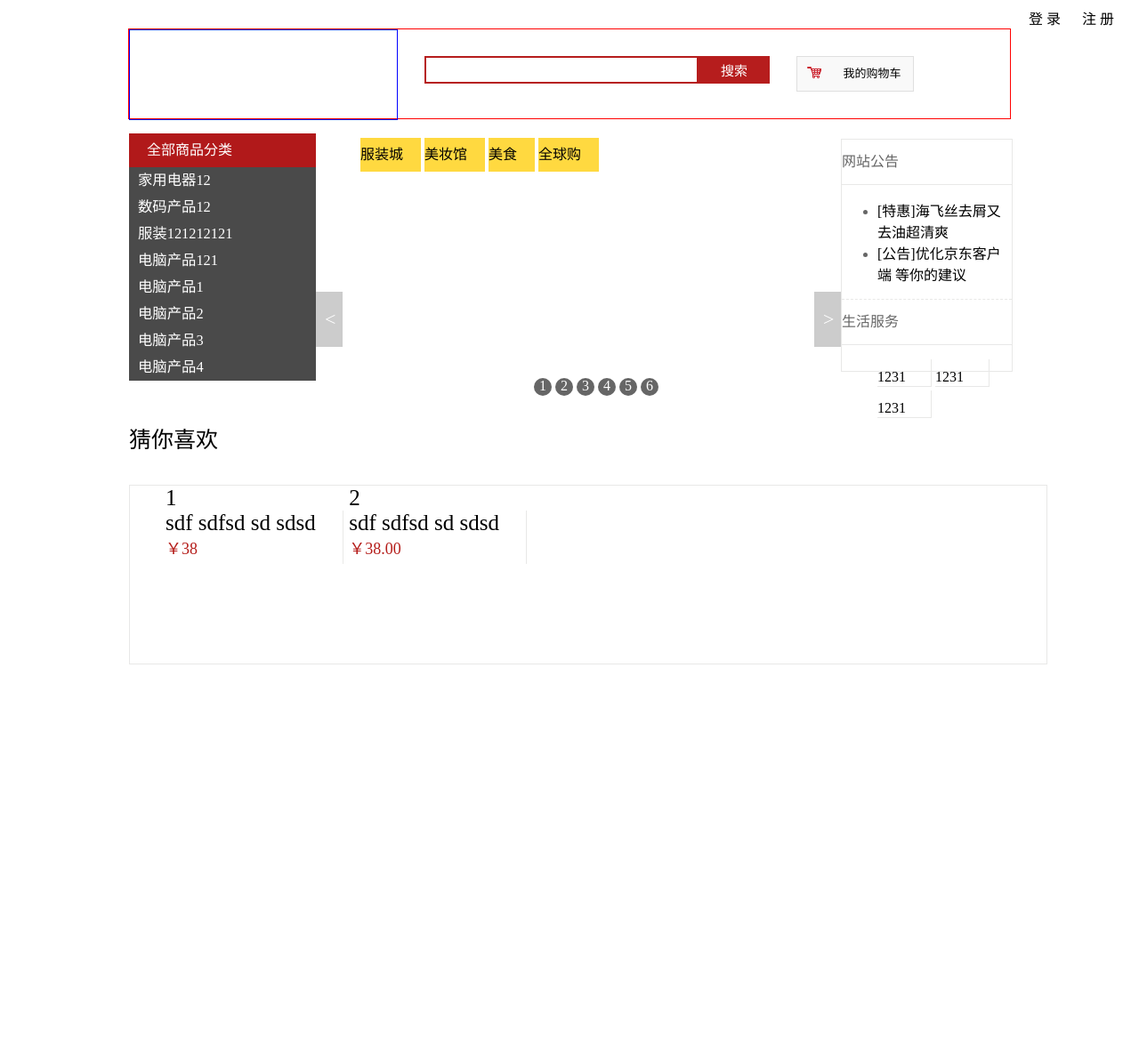
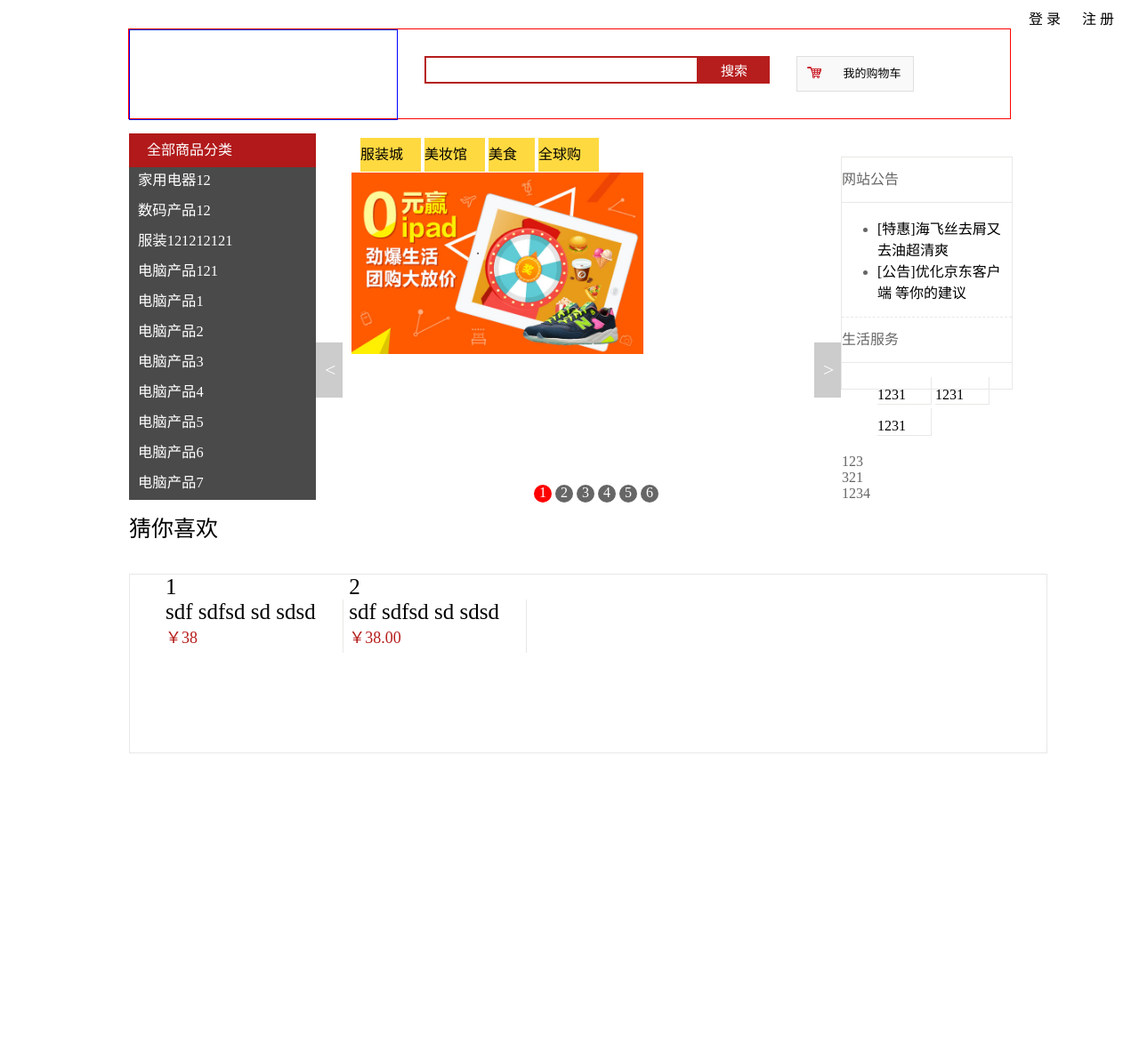
Before and after one commit to joriscai/project-practice, a PHP site: page /DbName/Application/Home/View/Index/index.html in a window 1280 px wide. Shown: the whole page at 89% size. After the commit the page ends 847 px from the top, so only its background shows below. Run offline with PHP 8.4, Linux system fonts and the light colour scheme; some libraries are stand-ins or nearby versions.

Commit message:
首页加入导航和图片轮播效果

```diff
--- a/Application/Home/View/Index/index.html
+++ b/Application/Home/View/Index/index.html
@@ -44,7 +44,7 @@
    		$(function(){
    			$(".dd .item").hover(function(){
 
-   				$(".dorpdown-layer").fadeIn();
+   				$(".dorpdown-layer").fadeIn().css("z-index","50");
    				var index=$(this).index(".dd-inner .item");
    				$(this).addClass("hover").siblings().removeClass("hover");
 
@@ -60,56 +60,62 @@
 			});
 
    		})
-
-//-------- 图片轮播效果代码--------------------------------------------//
-
-   		$(function() {
-			/* 自动调整高度*/
-			var aheight=window.screen.availHeight;//取出屏幕的工作区
-			$(".main").css("height",aheight/1.82);
-			$(".picture").css("height",aheight/3.8);
+//-------------------结束---导航栏效果代码---------------------//
 
 
+//-------------------- 图片轮播效果代码--------------------------------//
+
+
+
+		$(function() {
+			/* 自动调整高度*/
+			var awidth=window.screen.availWidth;//取出屏幕的工作区
+			$(".slider-img").find("img").css("width",awidth/2.44);
 			/*自动播放*/
 			var curIndex=0;
 			var nextIndex=1;
-			var countOfImg=5;
+			var countOfImg=6;
 
 			autoTurn=function(){
-				$("#"+"ppt"+curIndex).fadeOut(10);
-				$("#"+"ppt"+nextIndex).fadeIn(10);
-				$("#"+curIndex).removeClass("selected")
-				$("#"+nextIndex).addClass("selected");
+				$("#img"+curIndex).fadeOut(10);
+				$("#img"+nextIndex).fadeIn(10);
+				$("#img-item"+nextIndex).css("background","red").siblings().css("background","#666");
 				curIndex=nextIndex;
 				nextIndex=(nextIndex+1)%countOfImg;
 			};
 
-			var timeTurn=setInterval("autoTurn()",3000);//设置定时器
+			var timeTurn=setInterval("autoTurn()",2000);//设置定时器
 
 
-			$(".pptb,.selected").mouseover(function(){
+			$(".slider-item").mouseover(function(){
 				if(timeTurn != 0){
 					clearInterval(timeTurn);
 					timeTurn=0;
 				}
 
-				if(curIndex==this.id) {return;}
-				else{
-					$("#"+"ppt"+this.id).fadeIn(10);
-					$("#"+"ppt"+curIndex).fadeOut(10);
-					$("#"+curIndex).removeClass("selected")
-					$("#"+this.id).addClass("selected");
-					curIndex=this.id;
-					nextIndex=(this.id+1)%countOfImg;
-			}
+				var index2=$(this).index(".slider-item");
+				$(this).css("background","red").siblings().css("background","#666");
+				$($(".slider-img")[index2]).css("display","block").siblings().css("display","none");
+
 			});
 
-			$(".button-list").mouseout(function(){
+			$(".slider-item").mouseout(function(){
 
-				timeTurn=setInterval("autoTurn()",3000);
+				timeTurn=setInterval("autoTurn()",2000);
 			});
 
-			});
+		});
+//----------------结束---- 图片轮播效果代码--------------------------------//
+
+//-------------------- 生活服务效果代码--------------------------------//
+	$(function(){
+		$(".servmenu").hover(function(){
+			$("")
+		});
+	})
+
+
+//----------------结束---- 生活服务效果代码--------------------------------//
    </script>
 </head>
 <body>
@@ -169,6 +175,15 @@
 					   	<div class="item" >
 							<h3><a target="_blank" href="#">电脑产品4</a></h3>
 					   	</div>
+					   	<div class="item" >
+							<h3><a target="_blank" href="#">电脑产品5</a></h3>
+					   	</div>
+					   	<div class="item" >
+							<h3><a target="_blank" href="#">电脑产品6</a></h3>
+					   	</div>
+					   	<div class="item" >
+							<h3><a target="_blank" href="#">电脑产品7</a></h3>
+					   	</div>
 					</div>
 					<div class="dorpdown-layer" >
 						<div class="dorpdown-layerin">家电脑城顶替枯无可奈何花落去枯燥轩辕丧权辱国是置顶帖</div>
@@ -201,35 +216,42 @@
 		</div>
 
 		<div class="slider">
-			<ul class="">
-				<li class="">
-					<a href=""><img src=""></a>
+			<ul class="slider-list">
+				<li class="slider-img" id="img0" style="display:block;">
+					<a href=""><img src="__PUBLIC__/img/1.jpg"></a>
 				</li>
-				<li class="">
-					<a href=""><img src=""></a>
+				<li class="slider-img" id="img1">
+					<a href=""><img src="__PUBLIC__/img/2.jpg"></a>
 				</li>
-				<li class="">
-					<a href=""><img src=""></a>
+				<li class="slider-img" id="img2">
+					<a href=""><img src="__PUBLIC__/img/3.jpg"></a>
 				</li>
-				<li class="">
-					<a href=""><img src=""></a>
+				<li class="slider-img" id="img3">
+					<a href=""><img src="__PUBLIC__/img/4.jpg"></a>
 				</li>
-
+				<li class="slider-img" id="img4">
+					<a href=""><img src="__PUBLIC__/img/5.jpg"></a>
+				</li>
+				<li class="slider-img" id="img5">
+					<a href=""><img src="__PUBLIC__/img/6.jpg"></a>
+				</li>
 			</ul>
 
 		</div>
 		<div class="slider-extra">
-			<ul class="slider-nav">
-				<li class="slider-item">1</li>
-				<li class="slider-item">2</li>
-				<li class="slider-item slider-selected">3</li>
-				<li class="slider-item">4</li>
-				<li class="slider-item">5</li>
-				<li class="slider-item">6</li>
-			</ul>
 			<div class="slider-page" style="display: block;">
 				<a href="javascript:void(0)" class="slider-prev">&lt;</a>
 				<a href="javascript:void(0)" class="slider-next">&gt;</a>
+			</div>
+			<div class="slider-list">
+				<ul class="slider-nav">
+					<li class="slider-item" id="img-item0" style="background:red;">1</li>
+					<li class="slider-item" id="img-item1">2</li>
+					<li class="slider-item" id="img-item2">3</li>
+					<li class="slider-item" id="img-item3">4</li>
+					<li class="slider-item" id="img-item4">5</li>
+					<li class="slider-item" id="img-item5">6</li>
+				</ul>
 			</div>
 		</div>
 		<div class="news-serv">
@@ -263,6 +285,17 @@
 								</a>
 						</li>
 					</ul>
+					<div class="serv-list">
+						<div class="serv">
+							123
+						</div>
+						<div class="serv">
+							321
+						</div>
+						<div class="serv">
+							1234
+						</div>
+					</div>
 				</div>
 			</div>
 		</div>
--- a/Public/CSS/index.css
+++ b/Public/CSS/index.css
@@ -1,3 +1,4 @@
+@charset "UTF-8";
 a{
 	color: black;
 	text-decoration: none;
@@ -25,10 +26,12 @@ a:active{
 }
 .hover{
 	background-color: red;
+	z-index: 50;
 }
 .show{
-	display: block;
+	display: inline-block;
 }
+/*---LOGO、搜索栏、购物车样式---*/
 .logosearch{
 	margin: 0px auto;
 	width: 990px;
@@ -81,9 +84,10 @@ a:active{
 	padding: 0px;
 	margin: 0px;
 }
+/*--------导航栏样式----------------------------*/
 .nav{
 	width:800px;
-
+	position: relative;
 	line-height: 38px;
 	height: auto;
 
@@ -105,17 +109,17 @@ a:active{
 	padding: 0 10px;
 }
 .dd{
-	z-index: 1;
+	//z-index: 1;
 	font-size:14px;
 	width: 800px;
-	height: 260px;
+	height: 367px;
 	position: relative;
 }
 .dd-inner{
 	width: 210px;
 
 	background: #4a4a4a;
-	z-index: 10;
+	//z-index: 10;
 }
 .dt{
 	padding: 0 10px;
@@ -141,7 +145,7 @@ a:active{
 	color: white;
 	margin: 0px;
 	padding: 0px;
-	height: 30px;
+	height: 34px;
 	width: 210px;
 }
 .item a{
@@ -155,9 +159,9 @@ a:active{
 }
 .dorpdown-layer{
 	position: relative;
-	top:-240px;
+	top:-375px;
 	left: 210px;
-	height: 100px;
+	height: 370px;
 	display: none;
 	margin: 0px;
 	padding: 0px;
@@ -166,9 +170,9 @@ a:active{
 .dorpdown-layerin{
 	display: none;
 	display: inline-block;
-	z-index: 50;
-	height: 240px;
-	background:rgba(0, 0, 0, 0.2);
+	//z-index: 50;
+	height: 370px;
+	background:rgba(255, 255, 255, 0.8);
 	margin: 0px;
 	padding: 0px;
 	width: 590px;
@@ -185,10 +189,11 @@ a:active{
 	width: 590px;
 	list-style: none;
 	height: 260px;
+	position: relative;
 }
 .slider ul li{
-	display: list-item;
-	display: inline-block;
+	display: none;
+	position: relative;
 	width: 590px;
 	height: 250px;
 }
@@ -201,9 +206,8 @@ a:active{
 }
 .slider-page a {
 	position: absolute;
-	top: 40%;
-	margin-top: -105px;
-	z-index: 1;
+	top: -40px;
+	//z-index: 1;
 	display: block;
 	width: 0px;
 	height: 62px;
@@ -228,12 +232,23 @@ a:active{
 	text-align: center;
 	background-color: #666;
 	color: white;
+	position: relative;
+	top:120px;
+	//z-index: 10;
+}
+.slider-list{
+	position: relative;
+	top:0px;
+}
+.slider-nav{
+	position: relative;
+	top:0px;
 }
 .news-serv{
 	width: 191px;
 	position: relative;
 	left: 800px;
-	top: -400px;
+	top: -380px;
 	border: 1px solid #E8E8E7;
 	height: 260px;
 	color: #666;
@@ -266,11 +281,18 @@ a:active{
 	height: 30px;
 	border-right:1px solid #E8E8E7;
 }
+.serv-list{
+
+}
+.serv{
+
+}
 .youlike{
 	width:990px;
 	margin: 20px auto;
 	font-size: 25px;
-
+	position: relative;
+	top:100px;
 }
 .youlike ul{
 	width: 990px;
--- a/Public/pulish.css
+++ b/Public/pulish.css
@@ -1,3 +1,4 @@
+@charset "UTF-8";
 html,body,div,span,a{
 	font-family: arial,"Hiragino Sans GB","Hiragino Sans GB W3",\5b8b\4f53;
 }
```
